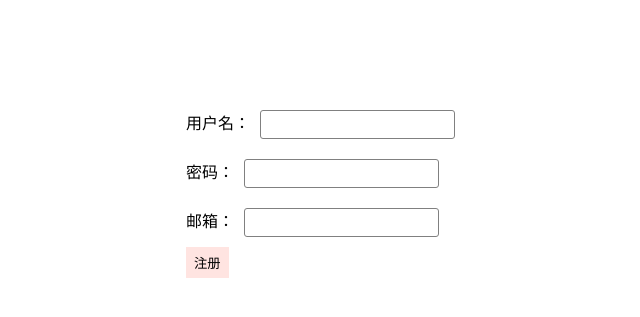
After one commit to Leochens/TestBase, a PHP site: page /register.php in a window 1280 px wide. The commit adds this page. Shown: the top 317 px of the page, without its empty margins (304-944 px from the left). Run offline with PHP 8.4, Linux system fonts and the light colour scheme.

Commit message:
新增用户注册的界面跳转
但这只是一个样子
真正的写入数据库的操作还需要完善

```diff
--- a/session/include/init.php
+++ b/session/include/init.php
@@ -6,10 +6,6 @@ require ROOT.'./include/conf.ini.php';//加载配置文件
 require ROOT.'./mysql.class.php';       //加载数据库模块
 require ROOT.'/include/conf.class.php';
 require ROOT.'/session_start.php';
-
-
-
-
 //递归转义数组
 function _addslashes($arr){
     foreach($arr as $key=>$value){
--- a/session/login.php
+++ b/session/login.php
@@ -28,7 +28,7 @@ if (isset($_POST['sub'])) {
          <input id="password" type="password" name="password"><br>
          <input class="btn" type="submit" name="sub" value="login">
      </form>
-     <a class="reg" href="./reg.php">没有账户？注册</a>
+     <a class="reg" href="./register.php">没有账户？注册</a>
  </div>
 
 <?php if($flag) {?>
--- /dev/null
+++ b/session/register.php
@@ -0,0 +1,42 @@
+<?php
+require './include/init.php';
+?>
+
+<form id="reg_form" action="" method="post">
+    用户名：<input type="text" name="username" id="" class="username"><br>
+    密码：<input type="password" name="password" id="" class="password"><br>
+    邮箱：<input type="text" name="email" class="email"><br>
+    <input type="submit" name="sub" value="注册" class="sub">
+</form>
+
+
+<?php
+if (isset($_POST['sub'])) {
+    $tip='';
+    if ($_POST['username']==null||$_POST['password']==null||$_POST['email']==null) {
+        $tip='请完善信息';
+    }else{
+        $tip="注册成功";
+    }
+    //echo "<script>window.location=".'./View/Tips.php?tip='.$tip.";</script>";
+    header("Location:./View/Tips.php?tip=".$tip);
+   // header('Location:dashboard.php');
+}
+?>
+
+<style>
+    #reg_form{
+        margin: 100px auto;
+        width: 300px;
+        }
+    .username,.password,.email{
+        border: 1px solid grey;
+        border-radius: 3px;
+        padding:6px 8px 6px 8px;
+        margin: 10px;
+    }
+    .sub{
+        padding:6px 8px 6px 8px;
+        background: #FFE4E1;
+    }
+</style>
```
Also changed, not shown: session/View/Tips.php (added, +50 -0 lines).
